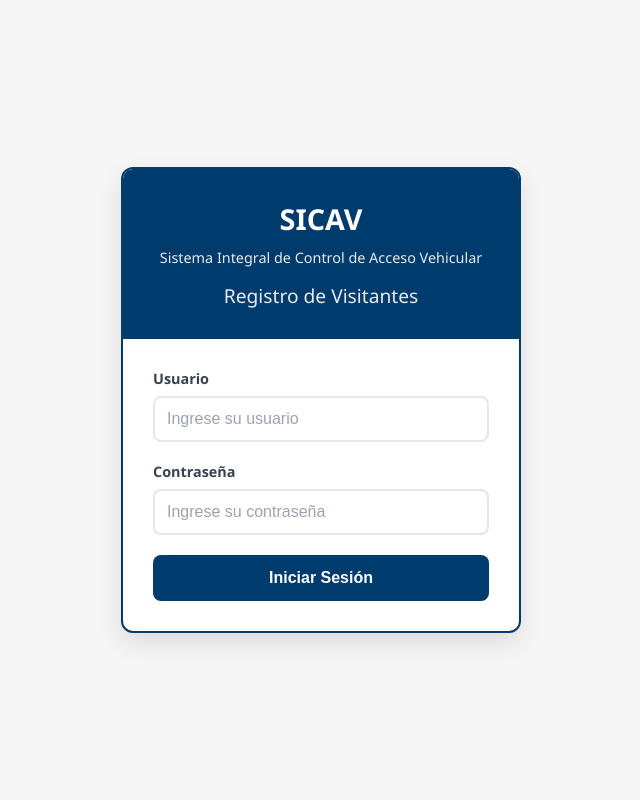
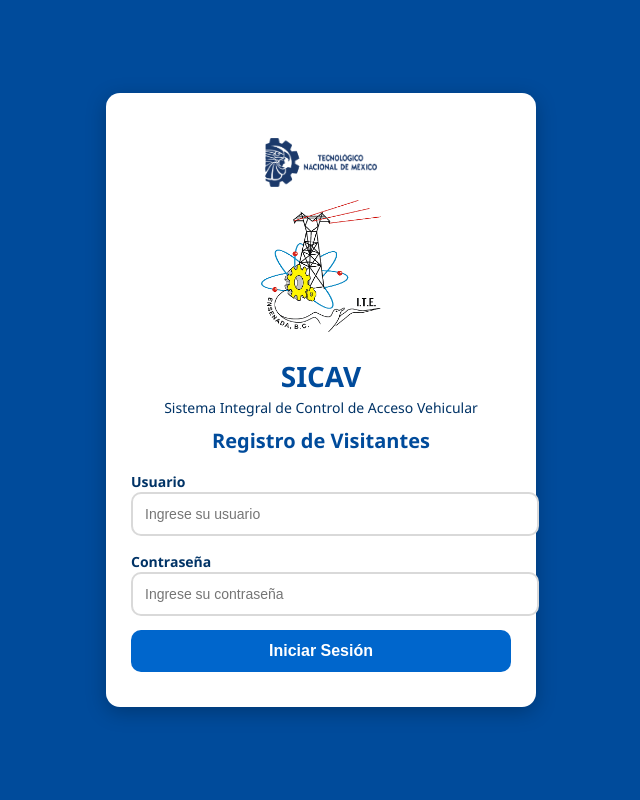
Before and after one commit to EricCR1/SICAV, a PHP site: page /login_guardia.html in a window 1280 px wide. Shown: the whole page, without its empty margins (319-959 px from the left). Run offline with PHP 8.4, Linux system fonts and the light colour scheme.

Commit message:
Login arreglados, php mensajes quitados

```diff
--- a/admin/panelAdmin/admin.html
+++ b/admin/panelAdmin/admin.html
@@ -709,11 +709,13 @@
                             </div>
                         </div>
                     </div>
+                    <button type="reset" class="btn btn-secondary">🗑️ Limpiar Formulario </button>
                 </form>
             </div>
             <div class="form-actions">
                 <button type="button" class="btn btn-secondary" onclick="cerrarModal()">Cancelar</button>
                 <button type="submit" class="btn btn-primary" form="form-usuario">Guardar Usuario</button>
+
             </div>
         </div>
     </div>
--- a/guardia/loginGuardia/login_guardia.css
+++ b/guardia/loginGuardia/login_guardia.css
@@ -1,256 +1,111 @@
-:root {
-    --color-primario: #003b6d;
-    --color-primario-hover: #002a4d;
-    --color-secundario: #f8fafc;
-    --color-texto: #374151;
-    --color-borde: #e5e7eb;
-    --color-fondo: #f5f5f5;
+/* ---- FONDO ---- */
+body {
+    margin: 0;
+    font-family: "Segoe UI", Arial, sans-serif;
+    background: #004b9b;
+    display: flex;
+    justify-content: center;
+    align-items: center;
+    height: 100vh;
 }
 
-* {
-    box-sizing: border-box;
-    margin: 0;
-    padding: 0;
-}
-
-body {
-    font-family: 'Segoe UI', system-ui, sans-serif;
-    background: var(--color-fondo);
-    min-height: 100vh;
-    display: flex;
-    align-items: center;
-    justify-content: center;
-    padding: 20px;
-    color: var(--color-texto);
-}
-
+/* ---- TARJETA ---- */
 .login-container {
     width: 100%;
-    max-width: 400px;
+    max-width: 430px;
 }
 
 .login-card {
     background: white;
-    border-radius: 12px;
-    box-shadow: 0 10px 25px rgba(0, 0, 0, 0.1);
-    overflow: hidden;
-    transition: transform 0.3s ease, box-shadow 0.3s ease;
-    border: 2px solid var(--color-primario);
+    padding: 35px 25px;
+    border-radius: 14px;
+    text-align: center;
+    box-shadow: 0px 5px 20px rgba(0,0,0,0.25);
 }
 
-.login-card:hover {
-    transform: translateY(-5px);
-    box-shadow: 0 15px 35px rgba(0, 59, 109, 0.2);
+/* ---- LOGOS ---- */
+.logos-wrapper {
+    display: flex;
+    flex-direction: column;
+    align-items: center;
+    gap: 8px;
+    margin-bottom: 15px;
 }
 
-.login-header {
-    background: var(--color-primario);
-    color: white;
-    padding: 30px;
-    text-align: center;
+.logo {
+    width: 120px;
+    height: auto;
+    user-select: none;
 }
 
+.logo-1 {
+    margin-top: 5px;
+}
+
+.logo-2 {
+    margin-bottom: 10px;
+}
+
+/* ---- TITULOS ---- */
 .login-header h1 {
-    margin-bottom: 10px;
-    font-size: 1.8rem;
-    font-weight: 600;
+    font-size: 28px;
+    margin: 0;
+    color: #004b9b;
 }
 
 .login-header p {
-    opacity: 0.9;
-    font-size: 0.9rem;
-    margin-bottom: 15px;
+    margin: 3px 0 0 0;
+    font-size: 14px;
+    color: #003366;
 }
 
 .login-header h2 {
-    font-size: 1.2rem;
-    font-weight: 500;
-    opacity: 0.9;
+    color: #004b9b;
+    margin-top: 10px;
+    font-size: 20px;
+    font-weight: bold;
 }
 
-.login-body {
-    padding: 30px;
+/* ---- FORM ---- */
+.form-group {
+    text-align: left;
+    margin-bottom: 14px;
 }
 
-.form-group {
-    margin-bottom: 20px;
+label {
+    font-weight: bold;
+    font-size: 14px;
+    color: #003366;
 }
 
-.form-group label {
-    display: block;
-    margin-bottom: 8px;
-    font-weight: 600;
-    color: var(--color-texto);
-    font-size: 0.9rem;
+input {
+    width: 100%;
+    padding: 12px;
+    border: 2px solid #d9d9d9;
+    border-radius: 10px;
+    font-size: 14px;
+    transition: 0.25s ease;
 }
 
-.form-group input {
+input:focus {
+    border-color: #0066cc;
+    box-shadow: 0 0 5px rgba(0,102,204,0.4);
+}
+
+/* ---- BOTÓN ---- */
+.btn-primary {
     width: 100%;
     padding: 12px;
-    border: 2px solid var(--color-borde);
-    border-radius: 8px;
-    font-size: 1rem;
-    transition: all 0.3s ease;
-    background: white;
-}
-
-.form-group input:focus {
-    outline: none;
-    border-color: var(--color-primario);
-    box-shadow: 0 0 0 3px rgba(0, 59, 109, 0.1);
-}
-
-.form-group input::placeholder {
-    color: #9ca3af;
-}
-
-.btn {
-    display: inline-flex;
-    align-items: center;
-    justify-content: center;
-    gap: 8px;
-    padding: 14px 20px;
+    background-color: #0066cc;
     border: none;
-    border-radius: 8px;
-    font-size: 1rem;
-    font-weight: 600;
+    border-radius: 10px;
+    color: white;
+    font-size: 16px;
+    font-weight: bold;
     cursor: pointer;
-    transition: all 0.3s ease;
-    width: 100%;
-    text-decoration: none;
-}
-
-.btn-primary {
-    background: var(--color-primario);
-    color: white;
+    transition: 0.25s;
 }
 
 .btn-primary:hover {
-    background: var(--color-primario-hover);
-    transform: translateY(-1px);
-    box-shadow: 0 4px 12px rgba(0, 59, 109, 0.3);
+    background-color: #004b9b;
 }
-
-.btn:disabled {
-    opacity: 0.6;
-    cursor: not-allowed;
-    transform: none !important;
-}
-
-#alert-container {
-    position: fixed;
-    top: 20px;
-    left: 50%;
-    transform: translateX(-50%);
-    z-index: 1000;
-    max-width: 90%;
-}
-
-.alert {
-    padding: 12px 20px;
-    border-radius: 8px;
-    margin-bottom: 10px;
-    animation: slideIn 0.3s ease;
-    font-weight: 500;
-}
-
-.alert-error {
-    background: #fee2e2;
-    color: #991b1b;
-    border: 1px solid #fca5a5;
-}
-
-.alert-success {
-    background: #d1fae5;
-    color: #065f46;
-    border: 1px solid #a7f3d0;
-}
-
-@keyframes slideIn {
-    from {
-        opacity: 0;
-        transform: translateY(-20px);
-    }
-    to {
-        opacity: 1;
-        transform: translateY(0);
-    }
-}
-
-.error-message {
-    color: #ef4444;
-    font-size: 0.8rem;
-    margin-top: 5px;
-    display: block;
-}
-
-/* Responsive */
-@media (max-width: 480px) {
-    body {
-        padding: 10px;
-    }
-
-    .login-header {
-        padding: 20px;
-    }
-
-    .login-body {
-        padding: 20px;
-    }
-
-    .login-header h1 {
-        font-size: 1.5rem;
-    }
-    /* Centrar perfectamente el switch en su celda */
-.switch-container {
-    display: flex;
-    justify-content: center;
-    align-items: center;
-}
-
-/* Tamaño del switch */
-.switch {
-    position: relative;
-    display: inline-block;
-    width: 55px;
-    height: 28px;
-}
-
-.switch input {
-    opacity: 0;
-    width: 0;
-    height: 0;
-}
-
-/* Barra del switch */
-.slider {
-    position: absolute;
-    cursor: pointer;
-    inset: 0;
-    background-color: #d1d5db;
-    border-radius: 34px;
-    transition: .4s;
-}
-
-.slider:before {
-    position: absolute;
-    content: "";
-    height: 22px;
-    width: 22px;
-    left: 3px;
-    bottom: 3px;
-    background-color: white;
-    border-radius: 50%;
-    transition: .4s;
-}
-
-/* Encendido */
-.switch input:checked + .slider {
-    background-color: #10b981;
-}
-
-.switch input:checked + .slider:before {
-    transform: translateX(27px);
-}
-
-}
--- a/guardia/loginGuardia/login_guardia.html
+++ b/guardia/loginGuardia/login_guardia.html
@@ -7,26 +7,37 @@
     <link rel="stylesheet" href="login_guardia.css">
     <script src="login_guardia.js"></script>
 </head>
+
 <body>
     <div class="login-container">
         <div class="login-card">
+
+            <!-- LOGOS ARRIBA -->
+            <div class="logos-wrapper">
+                <img src="Imagenes/logo_tecnm.png" class="logo logo-1" alt="Logo 1">
+                <img src="Imagenes/logo_ite.png" class="logo logo-2" alt="Logo 2">
+            </div>
+
             <div class="login-header">
                 <h1>SICAV</h1>
                 <p>Sistema Integral de Control de Acceso Vehicular</p>
                 <h2>Registro de Visitantes</h2>
             </div>
+
             <div class="login-body">
-                <form action ="login.php" class="login-form" method="post">
+                <form action="login.php" class="login-form" method="post">
                     <div class="form-group">
                         <label for="guardia-usuario">Usuario</label>
                         <input type="text" id="guardia-usuario" name="usuario" placeholder="Ingrese su usuario" required>
                     </div>
+
                     <div class="form-group">
                         <label for="guardia-password">Contraseña</label>
                         <input type="password" id="guardia-password" name="password" placeholder="Ingrese su contraseña" required>
                     </div>
+
                     <button type="submit" class="btn btn-primary">
-                         Iniciar Sesión
+                        Iniciar Sesión
                     </button>
                 </form>
             </div>
@@ -34,6 +45,5 @@
     </div>
 
     <div id="alert-container"></div>
-
 </body>
 </html>
```
Also changed, not shown: admin/loginAdmin/login_admin.css (+92 -173 lines), admin/loginAdmin/login_admin.html (+10 -1 lines), admin/panelAdmin/guardaar.php (+11 -3 lines), admin/loginAdmin/Imagenes/logo_ite.png (added), admin/loginAdmin/Imagenes/logo_tecnm.png (added), guardia/loginGuardia/Imagenes/logo_ite.png (added), guardia/loginGuardia/Imagenes/logo_tecnm.png (added).
